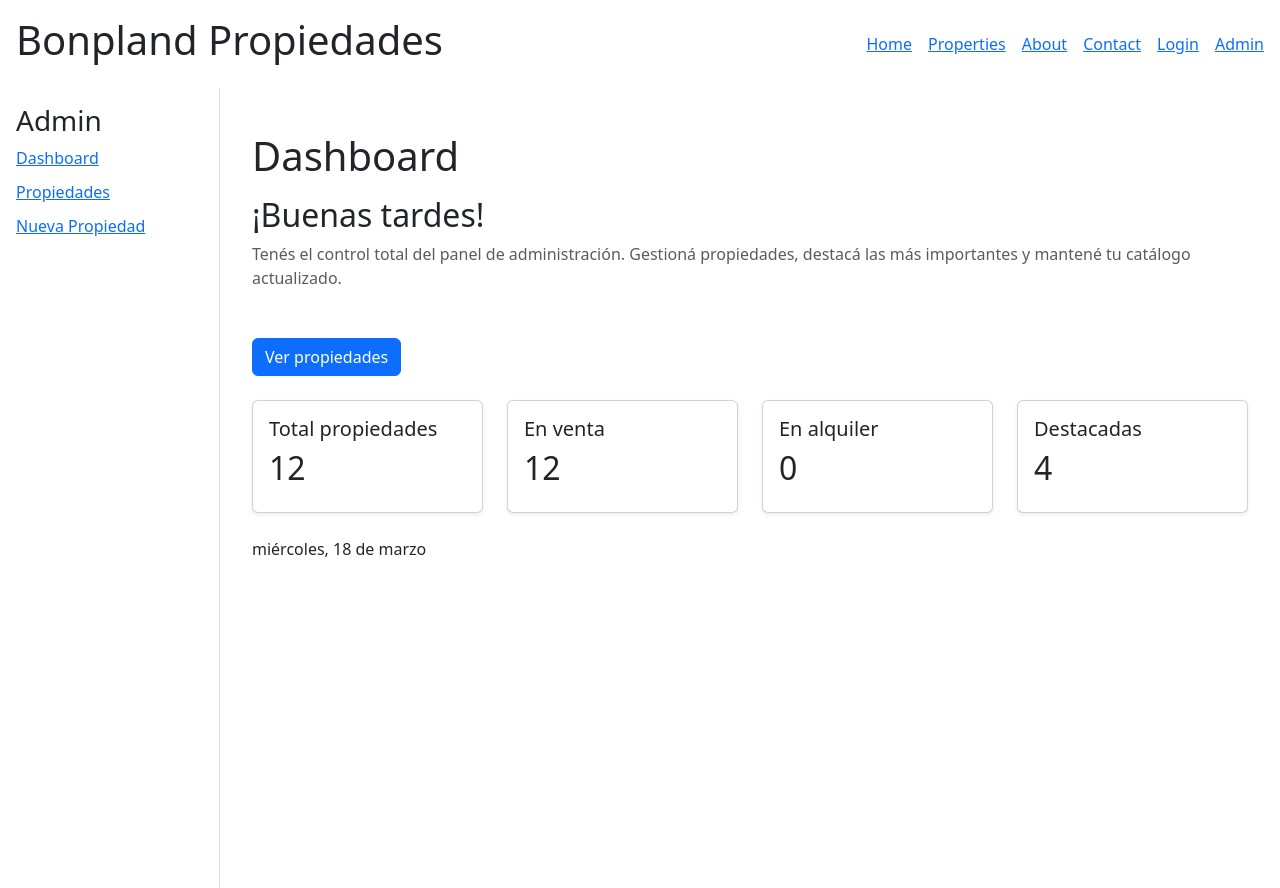
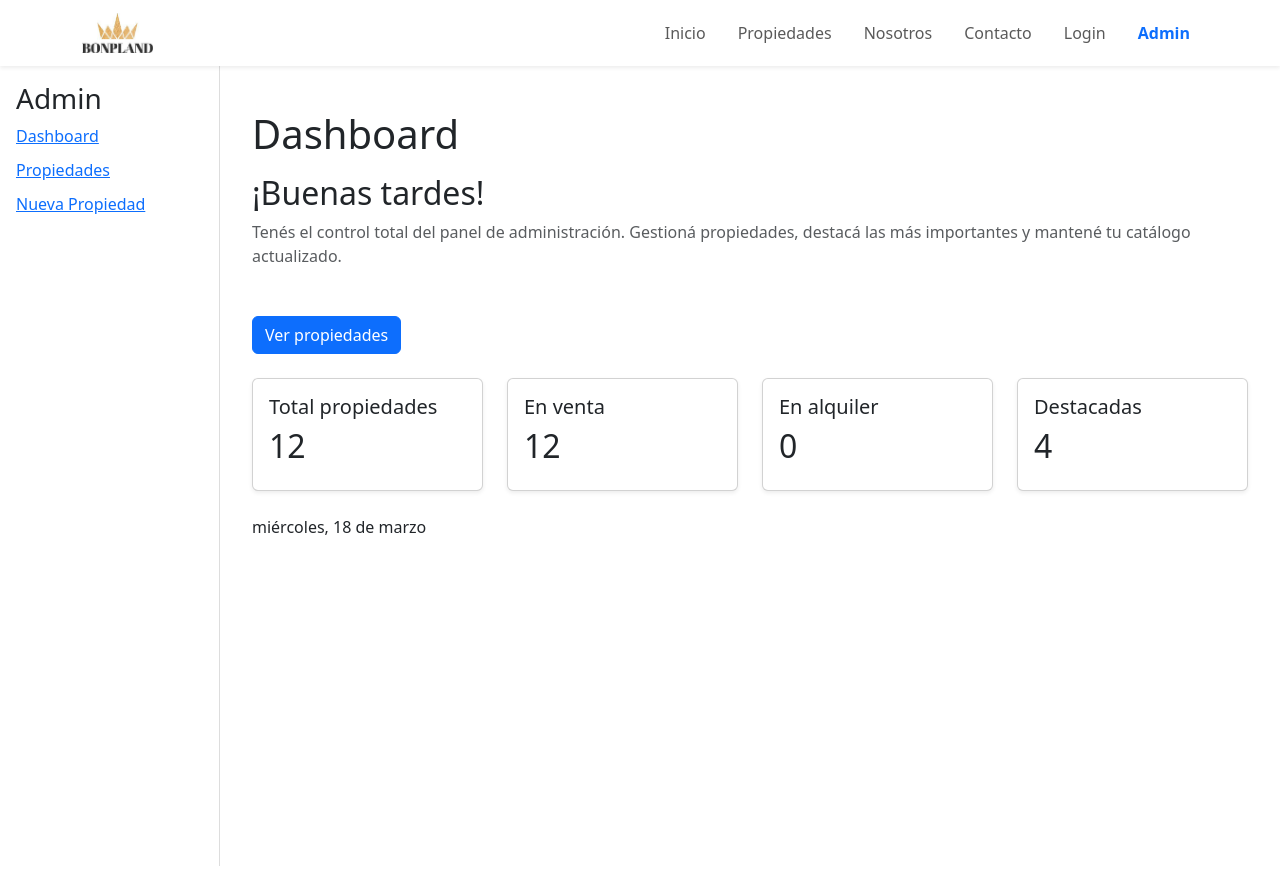
Before and after one commit to ali-zunega/project_bonpland, a React (Vite) app in the folder frontend/: page /admin in a window 1280 px wide. After the commit the page ends 866 px from the top, so only its background shows below. Built offline with nearby package versions, Linux system fonts and the light colour scheme.

Commit message:
add responsive navbar with logo and routing improvements

```diff
--- a/frontend/src/App.jsx
+++ b/frontend/src/App.jsx
@@ -9,9 +9,9 @@ function App() {
 
     return (
         <>
-    <Navbar />
-        <AppRouter />
-    </>
+            <Navbar />
+            <AppRouter />
+        </>
     )
 }
 
--- a/frontend/src/app/router.jsx
+++ b/frontend/src/app/router.jsx
@@ -1,4 +1,4 @@
-import { BrowserRouter, Routes, Route } from "react-router-dom";
+import { Routes, Route } from "react-router-dom";
 
 // Público
 import Home from "../pages/Home/Home";
@@ -16,7 +16,6 @@ import PropertyForm from "../admin/PropertyForm/PropertyForm";
 
 export default function AppRouter() {
     return (
-    <BrowserRouter>
         <Routes>
 
             {/* Rutas públicas */}
@@ -40,6 +39,5 @@ export default function AppRouter() {
             <Route path="*" element={<h1>404 Not Found</h1>} />
 
         </Routes>
-    </BrowserRouter>
     );
 }
--- /dev/null
+++ b/frontend/src/components/Navbar/Navbar.css
@@ -0,0 +1,13 @@
+.navbar-custom {
+  background-color: rgba(255, 255, 255, 0.6);
+  backdrop-filter: blur(12px);
+  -webkit-backdrop-filter: blur(12px);
+}
+.nav-link {
+  transition: all 0.2s ease;
+}
+
+.nav-link:hover {
+  color: #0d6efd;
+  transform: translateY(-1px);
+}
--- a/frontend/src/components/Navbar/Navbar.jsx
+++ b/frontend/src/components/Navbar/Navbar.jsx
@@ -1,20 +1,64 @@
-import React from "react";
+import { Link } from "react-router-dom";
+import "./Navbar.css";
+import logo from "../../assets/logo.jpeg";
 
 const Navbar = () => {
-    return (
-        <nav className="navbar d-flex justify-content-between align-items-center p-3">
-            <h1>Bonpland Propiedades</h1>
-            <li className="list-unstyled">
-                <ul className="d-flex gap-3 list-unstyled mb-0">
-                    <li><a href="/">Home</a></li>
-                    <li><a href="/properties">Properties</a></li>
-                    <li><a href="/about">About</a></li>
-                    <li><a href="/contact">Contact</a></li>
-                    <li><a href="/login">Login</a></li>
-                    <li><a href="/admin">Admin</a></li>
-                </ul>
+  return (
+    <nav className="navbar navbar-expand-lg navbar-light shadow-sm sticky-top navbar-custom">
+      <div className="container">
+
+        {/* Logo */}
+        <Link to="/" className="navbar-brand d-flex align-items-center gap-2">
+          <img src={logo} alt="Logo" style={{ height: "40px" }} />
+          {/* <span className="fw-bold">Bonpland Propiedades</span> */}
+        </Link>
+
+        {/* Botón hamburguesa */}
+        <button
+          className="navbar-toggler"
+          type="button"
+          data-bs-toggle="collapse"
+          data-bs-target="#navbarNav"
+        >
+          <span className="navbar-toggler-icon"></span>
+        </button>
+
+        {/* Links */}
+        <div className="collapse navbar-collapse" id="navbarNav">
+          <ul className="navbar-nav ms-auto gap-lg-3">
+
+            <li className="nav-item">
+              <Link className="nav-link" to="/">Inicio</Link>
             </li>
-        </nav>
-    );
+
+            <li className="nav-item">
+              <Link className="nav-link" to="/properties">Propiedades</Link>
+            </li>
+
+            <li className="nav-item">
+              <Link className="nav-link" to="/about">Nosotros</Link>
+            </li>
+
+            <li className="nav-item">
+              <Link className="nav-link" to="/contact">Contacto</Link>
+            </li>
+
+            <li className="nav-item">
+              <Link className="nav-link" to="/login">Login</Link>
+            </li>
+
+            <li className="nav-item">
+              <Link className="nav-link text-primary fw-semibold" to="/admin">
+                Admin
+              </Link>
+            </li>
+
+          </ul>
+        </div>
+
+      </div>
+    </nav>
+  );
 };
+
 export default Navbar;
--- a/frontend/src/main.jsx
+++ b/frontend/src/main.jsx
@@ -1,12 +1,15 @@
 import React from 'react'
 import ReactDOM from 'react-dom/client'
 import App from './App.jsx'
+import { BrowserRouter } from "react-router-dom"
 import 'bootstrap/dist/css/bootstrap.min.css'
 import 'bootstrap/dist/js/bootstrap.bundle.min.js'
 import './styles/global.css'
 
 ReactDOM.createRoot(document.getElementById('root')).render(
   <React.StrictMode>
-    <App />
+    <BrowserRouter>
+      <App />
+    </BrowserRouter>
   </React.StrictMode>,
 )
```
Also changed, not shown: frontend/src/assets/bonpland.png (added), frontend/src/assets/logo.jpeg (added). Lines whose indentation alone changed are shown as unchanged.
